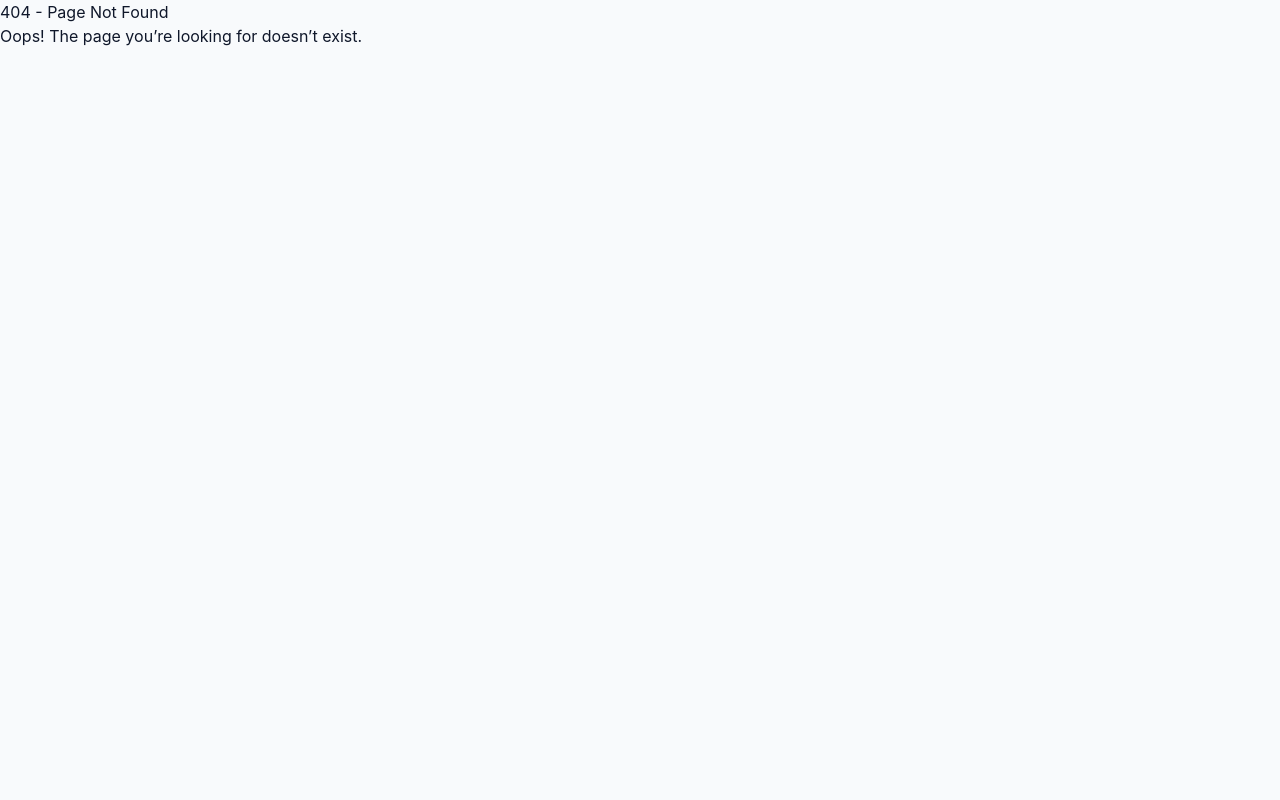
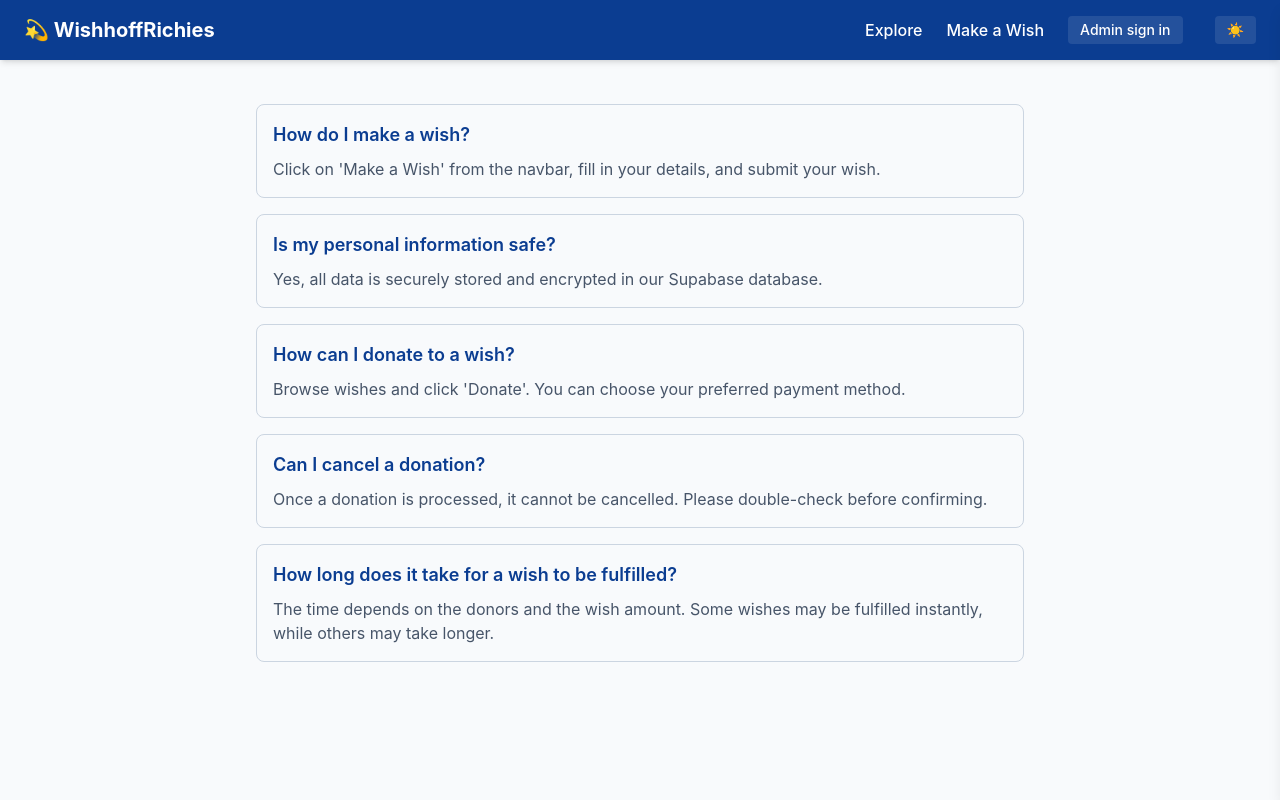
Before and after one commit to Lightcomputerstechnology/WishhoffRichies, a Next.js app: page /faq in a window 1280 px wide. Before the commit this address had no page. Shown: the top 800 px of the page. Built offline with nearby package versions, Linux system fonts and the light colour scheme; no server answers.

Commit message:
Create faq.js

```diff
--- /dev/null
+++ b/pages/faq.js
@@ -0,0 +1,54 @@
+import Head from "next/head";
+import Navbar from "../components/Navbar";
+import Footer from "../components/Footer";
+
+const faqs = [
+  {
+    question: "How do I make a wish?",
+    answer: "Click on 'Make a Wish' from the navbar, fill in your details, and submit your wish."
+  },
+  {
+    question: "Is my personal information safe?",
+    answer: "Yes, all data is securely stored and encrypted in our Supabase database."
+  },
+  {
+    question: "How can I donate to a wish?",
+    answer: "Browse wishes and click 'Donate'. You can choose your preferred payment method."
+  },
+  {
+    question: "Can I cancel a donation?",
+    answer: "Once a donation is processed, it cannot be cancelled. Please double-check before confirming."
+  },
+  {
+    question: "How long does it take for a wish to be fulfilled?",
+    answer: "The time depends on the donors and the wish amount. Some wishes may be fulfilled instantly, while others may take longer."
+  }
+];
+
+export default function FAQ() {
+  return (
+    <>
+      <Head>
+        <title>FAQ | WishhoffRichies</title>
+        <meta name="description" content="Frequently asked questions about WishhoffRichies." />
+      </Head>
+
+      <Navbar />
+
+      <main className="min-h-screen container mx-auto px-6 py-16 flex flex-col gap-8">
+        <h1 className="text-4xl font-extrabold text-center text-primary mb-8">Frequently Asked Questions</h1>
+
+        <div className="flex flex-col gap-4 max-w-3xl mx-auto">
+          {faqs.map((faq, idx) => (
+            <div key={idx} className="border border-slate-300 dark:border-slate-700 rounded-lg p-4 hover:shadow-md transition">
+              <h2 className="font-semibold text-lg text-primary">{faq.question}</h2>
+              <p className="mt-2 text-slate-600 dark:text-slate-300">{faq.answer}</p>
+            </div>
+          ))}
+        </div>
+      </main>
+
+      <Footer />
+    </>
+  );
+}
```
